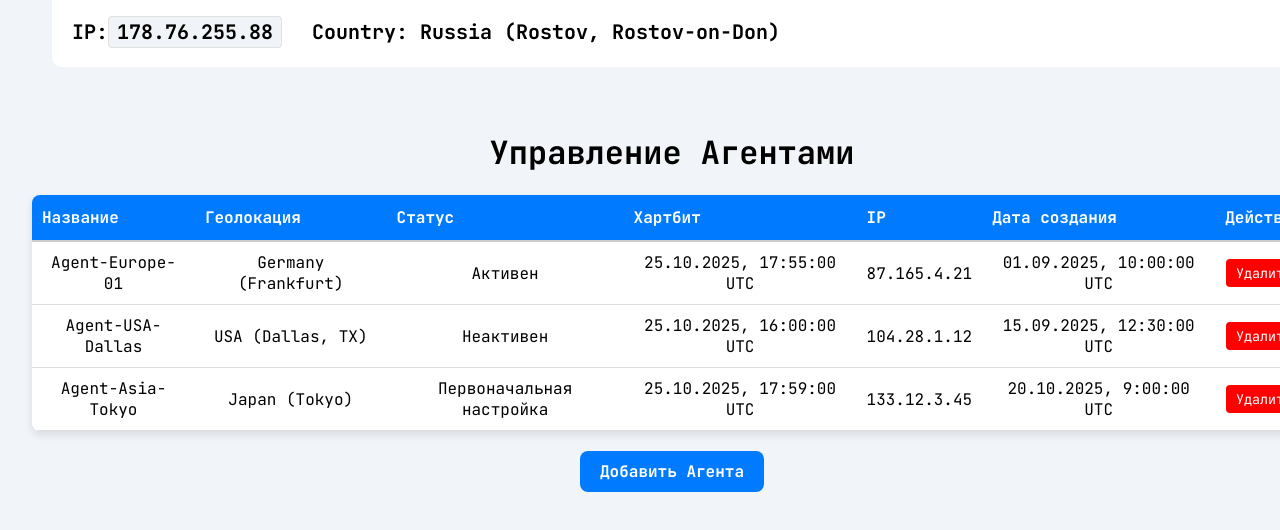
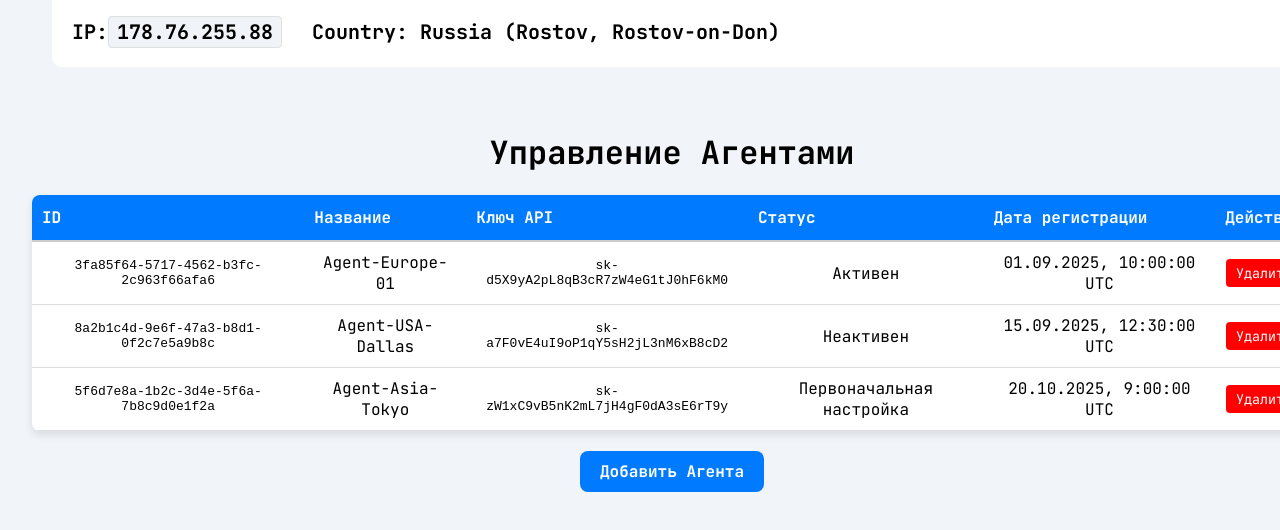
Before and after one commit to ruslantur77/Netcheck, a React (Vite) app in the folder frontend/Aeza-hackathon/: page /agents in a window 1280 px wide. Shown: the top 530 px of the page. Built offline with nearby package versions, Linux system fonts and the light colour scheme; no server answers.

Commit message:
recreated agent page

```diff
--- a/frontend/Aeza-hackathon/src/pages/AgentsPage.jsx
+++ b/frontend/Aeza-hackathon/src/pages/AgentsPage.jsx
@@ -8,34 +8,25 @@ import { useNavigate } from 'react-router-dom';
 const MOCK_AGENTS_DATA = {
     items: [
         {
-            id: 1,
+            id: '3fa85f64-5717-4562-b3fc-2c963f66afa6',
+            api_key: 'sk-d5X9yA2pL8qB3cR7zW4eG1tJ0hF6kM0', // 💡 Ключ API полностью виден
             name: 'Agent-Europe-01',
-            region: 'Germany (Frankfurt)',
-            local_ip: '192.168.1.10',
-            public_ip: '87.165.4.21',
-            status: 'active', // Активен
-            last_heartbeat: '2025-10-25T17:55:00Z',
-            created_at: '2025-09-01T10:00:00Z',
+            status: 'active',
+            registered_at: '2025-09-01T10:00:00Z',
         },
         {
-            id: 2,
+            id: '8a2b1c4d-9e6f-47a3-b8d1-0f2c7e5a9b8c',
+            api_key: 'sk-a7F0vE4uI9oP1qY5sH2jL3nM6xB8cD2',
             name: 'Agent-USA-Dallas',
-            region: 'USA (Dallas, TX)',
-            local_ip: '172.16.0.5',
-            public_ip: '104.28.1.12',
-            status: 'inactive', // Неактивен
-            last_heartbeat: '2025-10-25T16:00:00Z',
-            created_at: '2025-09-15T12:30:00Z',
+            status: 'inactive',
+            registered_at: '2025-09-15T12:30:00Z',
         },
         {
-            id: 3,
+            id: '5f6d7e8a-1b2c-3d4e-5f6a-7b8c9d0e1f2a',
+            api_key: 'sk-zW1xC9vB5nK2mL7jH4gF0dA3sE6rT9y',
             name: 'Agent-Asia-Tokyo',
-            region: 'Japan (Tokyo)',
-            local_ip: '10.0.0.8',
-            public_ip: '133.12.3.45',
-            status: 'setup', // Ожидание
-            last_heartbeat: '2025-10-25T17:59:00Z',
-            created_at: '2025-10-20T09:00:00Z',
+            status: 'setup', // Первоначальная настройка
+            registered_at: '2025-10-20T09:00:00Z',
         },
     ],
     // Пагинационные поля удалены
@@ -45,11 +36,12 @@ const MOCK_AGENTS_DATA = {
 // --- Функции-заглушки для форматирования ---
 const formatDate = (dateString) => {
     if (!dateString) return 'N/A';
+    // Используем registered_at вместо created_at
     return new Date(dateString).toLocaleString('ru-RU', { timeZoneName: 'short' });
 };
 // -------------------------------------------
 
-// --- Заглушки Компонентов (без изменений, кроме удаления Pagination) ---
+// --- Заглушки Компонентов ---
 
 const Table = ({ items, columns, onAction, onItemClick }) => {
     if (!items || items.length === 0) {
@@ -62,6 +54,7 @@ const Table = ({ items, columns, onAction, onItemClick }) => {
             borderCollapse: 'collapse',
             marginTop: '20px',
             fontFamily: 'JetBrains Mono, monospace',
+            // Скругление и синий заголовок
             borderRadius: '8px',
             overflow: 'hidden',
             boxShadow: '0 4px 8px rgba(0, 0, 0, 0.1)'
@@ -101,7 +94,12 @@ const Table = ({ items, columns, onAction, onItemClick }) => {
                         onClick={() => onItemClick(item)}
                     >
                         {columns.map(col => (
-                            <td key={col.fieldName} style={{ padding: '10px', color: '#000' }}>
+                            <td key={col.fieldName} style={{
+                                padding: '10px',
+                                color: '#000',
+                                // Для API Key и ID используем моноширинный шрифт для лучшей читаемости
+                                fontFamily: (col.fieldName === 'api_key' || col.fieldName === 'id') ? 'monospace' : 'JetBrains Mono, monospace'
+                            }}>
                                 {col.formatter ? col.formatter(item) : item[col.fieldName]}
                             </td>
                         ))}
@@ -155,16 +153,16 @@ const Button = ({ title, onClick, disabled = false }) => (
     </button>
 );
 
-// Компонент Pagination удален, так как пагинация больше не используется.
-
 // --- КОНФИГУРАЦИЯ СТОЛБЦОВ ---
 const AGENT_COLUMNS = [
+    { fieldName: 'id', columnName: 'ID' },
     { fieldName: 'name', columnName: 'Название' },
-    { fieldName: 'region', columnName: 'Геолокация' },
+    { fieldName: 'api_key', columnName: 'Ключ API' }, // 💡 Полностью видимый ключ
     {
         fieldName: 'status',
         columnName: 'Статус',
         formatter: (item) => {
+            // Учитываем все три статуса
             if (item.status === 'active') return 'Активен';
             if (item.status === 'inactive') return 'Неактивен';
             if (item.status === 'setup') return 'Первоначальная настройка';
@@ -172,33 +170,24 @@ const AGENT_COLUMNS = [
         }
     },
     {
-        fieldName: 'last_heartbeat',
-        columnName: 'Хартбит',
-        formatter: (item) => formatDate(item.last_heartbeat)
-    },
-    { fieldName: 'public_ip', columnName: 'IP' },
-    {
-        fieldName: 'created_at',
-        columnName: 'Дата создания',
-        formatter: (item) => formatDate(item.created_at)
+        fieldName: 'registered_at',
+        columnName: 'Дата регистрации',
+        formatter: (item) => formatDate(item.registered_at)
     },
 ];
 
 function AgentsPage() {
     const navigate = useNavigate();
 
-    // 💡 Упрощенное состояние: только список агентов
     const [agents, setAgents] = useState([]);
-
     const [errorMessage, setErrorMessage] = useState('');
     const [activeAgent, setActiveAgent] = useState(null);
 
-    // --- Логика Загрузки: загружаем все данные сразу (без пагинации) ---
+    // --- Логика Загрузки: загружаем все данные сразу ---
     const loadAgents = useCallback(async () => {
         // Симулируем задержку сети
         await new Promise(resolve => setTimeout(resolve, 500));
 
-        // Загружаем все items
         setAgents(MOCK_AGENTS_DATA.items);
         setErrorMessage('');
     }, []);
@@ -240,7 +229,7 @@ function AgentsPage() {
                 {errorMessage && <ErrorMessage message={errorMessage} />}
 
                 <Table
-                    items={agents} // Используем обновленный state
+                    items={agents}
                     columns={AGENT_COLUMNS}
                     onItemClick={handleShowAgent}
                     onAction={handleAgentDelete}
@@ -250,7 +239,6 @@ function AgentsPage() {
                     title="Добавить Агента"
                     onClick={openCreateModal}
                 />
-
             </div>
         </div>
     );
```
